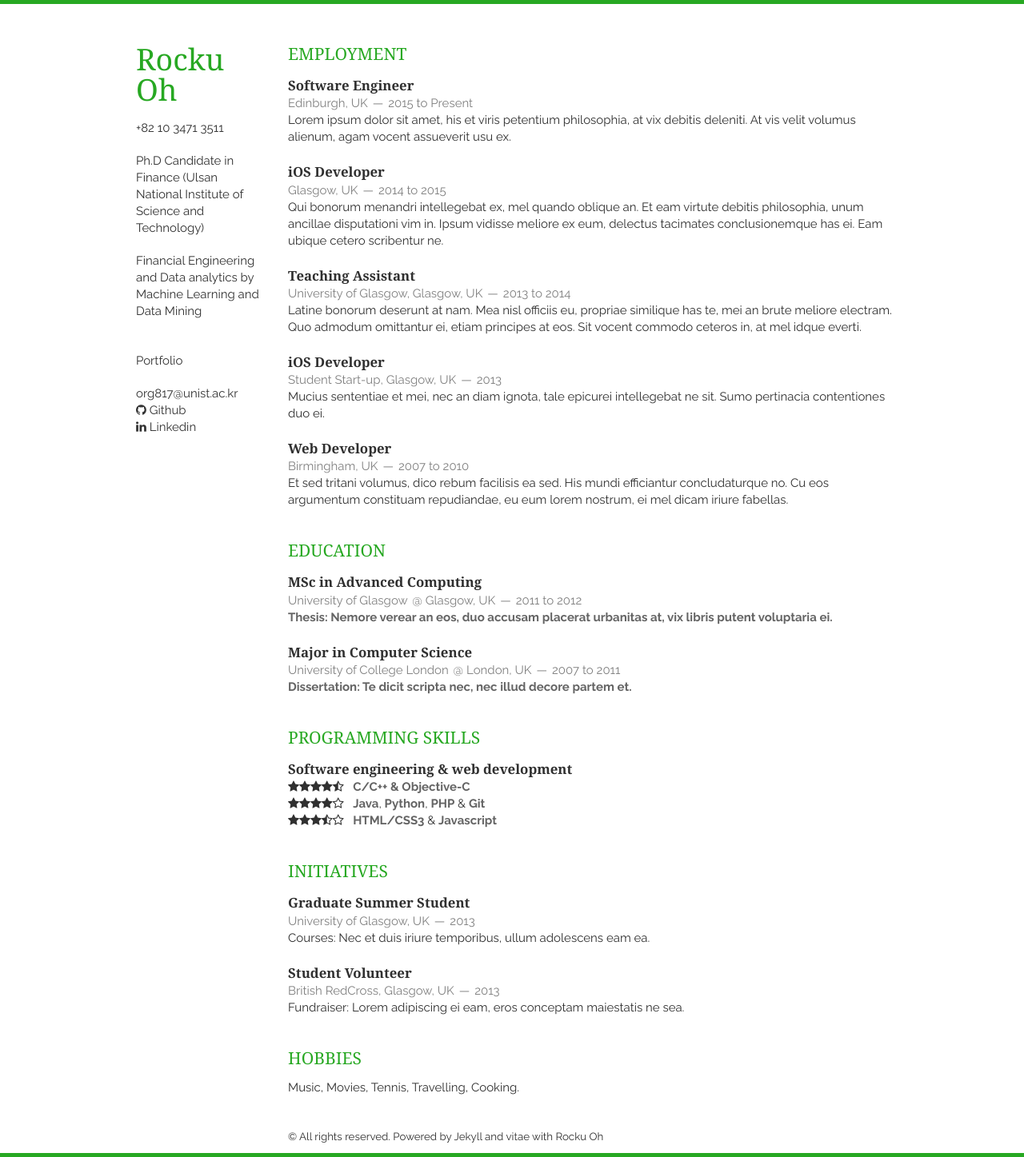
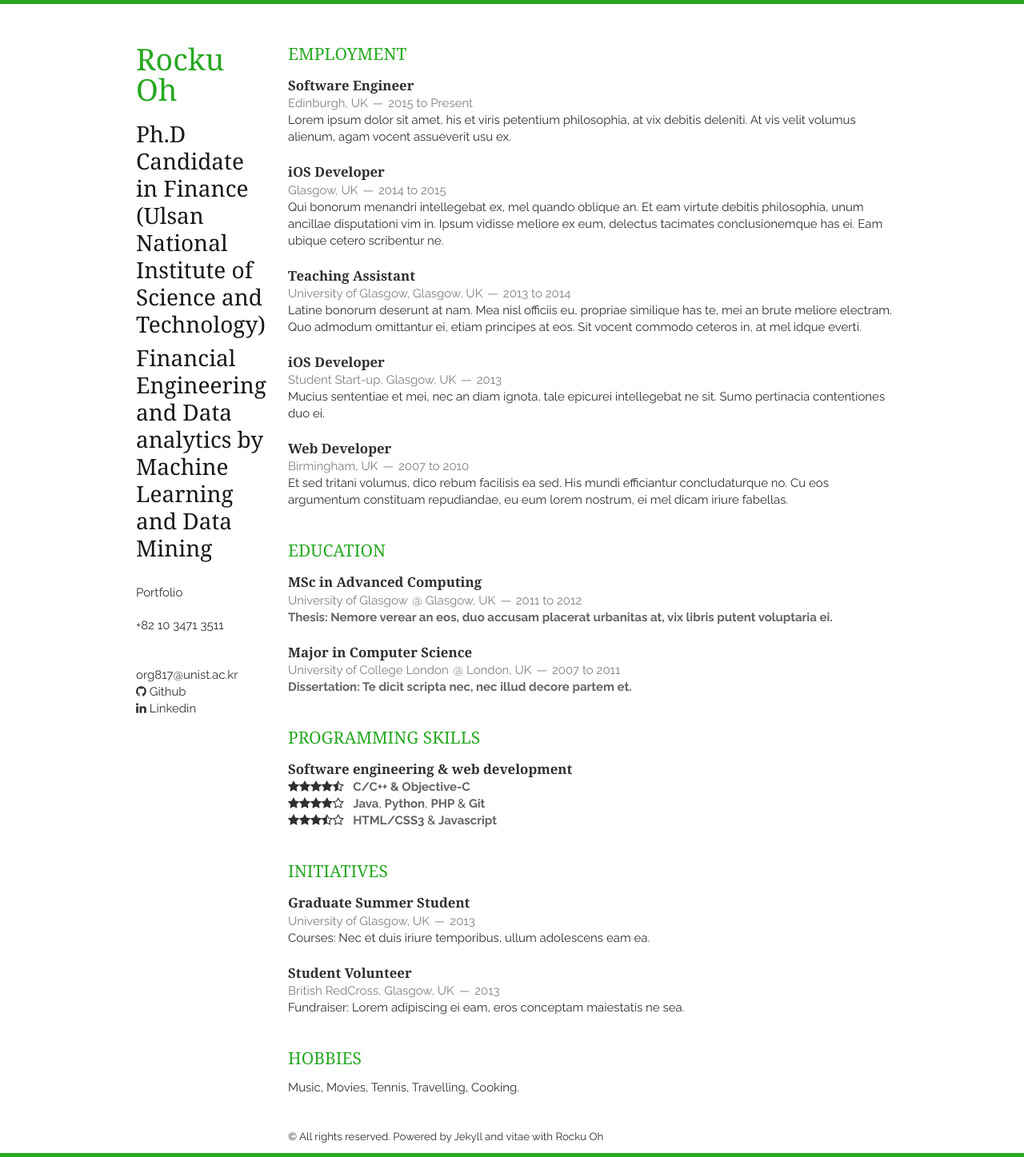
Before and after one commit to org817/org817.github.io, a Jekyll site: the page built from index.html, in a window 1280 px wide. Shown: the whole page at 80% size. Built offline with Jekyll 4.4.1, drawn with Linux system fonts in a browser that asks for light colours; nearby versions of some CDN libraries; the list of posts is cut into pages by our own code.

Commit message:
Update layout.html

```diff
--- a/_layouts/layout.html
+++ b/_layouts/layout.html
@@ -26,11 +26,11 @@
 <div class="container">
     <header class="three columns">
         <h1>{{ site.name }}</h1>
-        <p>{{ site.tel }}</p>
-        <p>{{ site.description }}</p>
-        <p>{{ site.interest }}</p><br/>
+        <h3>{{ site.description }}</h3>
+        <h3>{{ site.interest }}</h3><br/>
         <p><a href="{{ site.website_full }}">Portfolio</a><br/></p>
         <p>
+            <p>{{ site.tel }}</p><br/>
             <a href="{{ site.email_full }}">{{ site.email }}</a><br/>
             <a href="https://github.com/{{ site.github }}"><i class="fa fa-github"></i> Github</a><br/>
             <a href="https://www.linkedin.com/in/rockuoh"><i class="fa fa-linkedin"></i> Linkedin</a>
```
